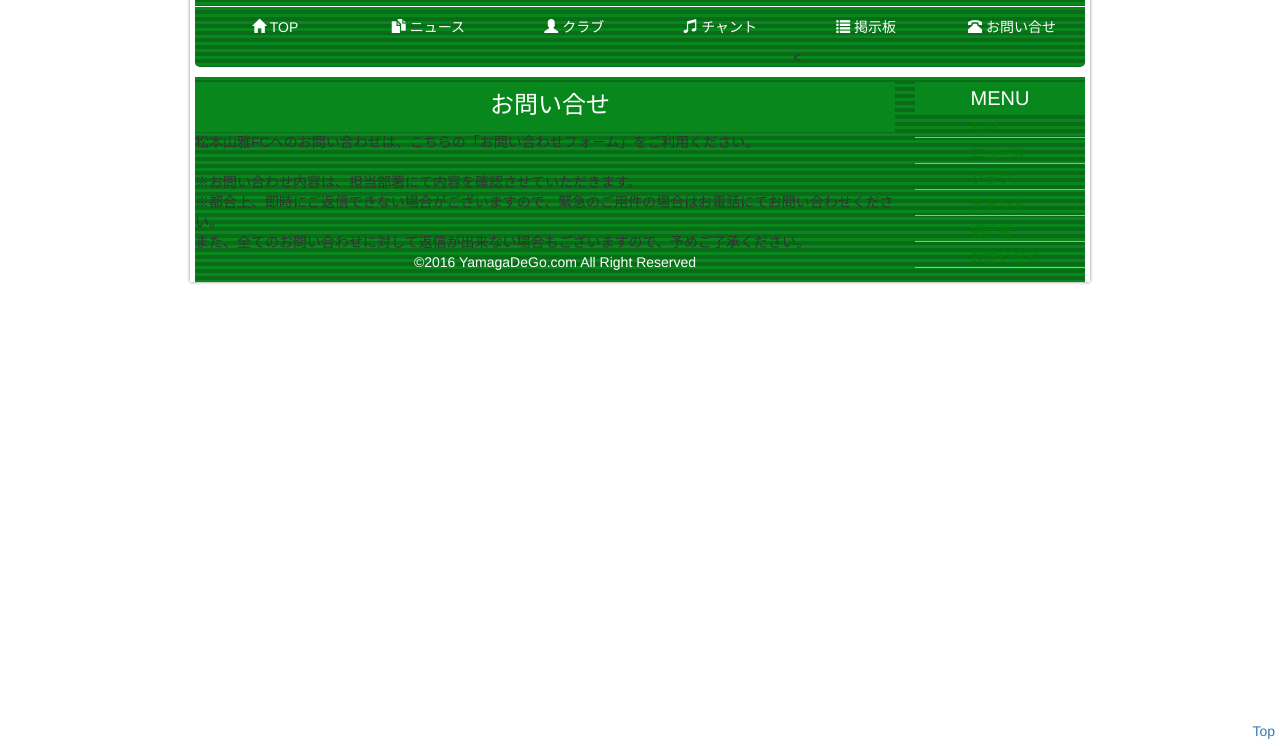
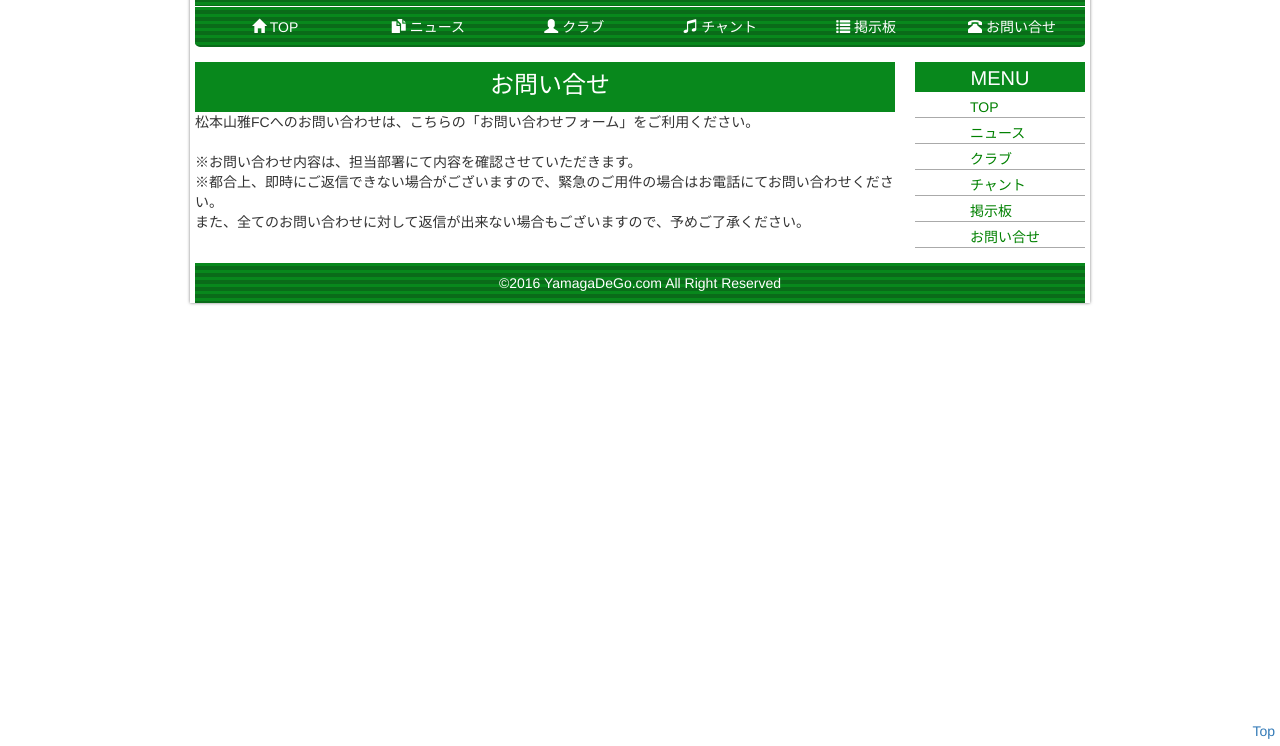
Before and after one commit to re-rock/yamagaweb, a plain HTML site: page contact.html in a window 1280 px wide. Shown: the part 54-800 px from the top of the page. Drawn offline with nearby package versions, Linux system fonts and the light colour scheme.

Commit message:
secont contact

```diff
--- a/contact.html
+++ b/contact.html
@@ -41,7 +41,7 @@
           <i class="glyphicon glyphicon-music"></i> チャント</a>
         </li>
         <li role="presentation"><a href="#">
-					<i class="glyphicon glyphicon-list"></i> 掲示板</a><
+          <i class="glyphicon glyphicon-list"></i> 掲示板</a>
         </li>
         <li role="presentation"><a href="#">
           <i class="glyphicon glyphicon-phone-alt"></i> お問い合せ</a>
@@ -49,11 +49,11 @@
       </ul>
     </nav>
 
-		<!-- - - - -メインコンテンツ - - - - - -->
-		<div id="con_main">
+		<!-- - - - -問い合わせフォーム - - - - - -->
+		<div id="contact_frame">
 			<div id="contact">
 				<h3>お問い合せ</h3>
-				松本山雅FCへのお問い合わせは、こちらの「お問い合わせフォーム」をご利用ください。<br><br>※お問い合わせ内容は、担当部署にて内容を確認させていただきます。<br>※都合上、即時にご返信できない場合がございますので、緊急のご用件の場合はお電話にてお問い合わせください。<br>また、全てのお問い合わせに対して返信が出来ない場合もございますので、予めご了承ください。<br>
+				<p>松本山雅FCへのお問い合わせは、こちらの「お問い合わせフォーム」をご利用ください。<br><br>※お問い合わせ内容は、担当部署にて内容を確認させていただきます。<br>※都合上、即時にご返信できない場合がございますので、緊急のご用件の場合はお電話にてお問い合わせください。<br>また、全てのお問い合わせに対して返信が出来ない場合もございますので、予めご了承ください。<br></p>
 			</div><!-- contact -->
 
 			<div id="sidebar">
```
Also changed, not shown: index.html (+2 -2 lines). Lines whose indentation alone changed are shown as unchanged.
